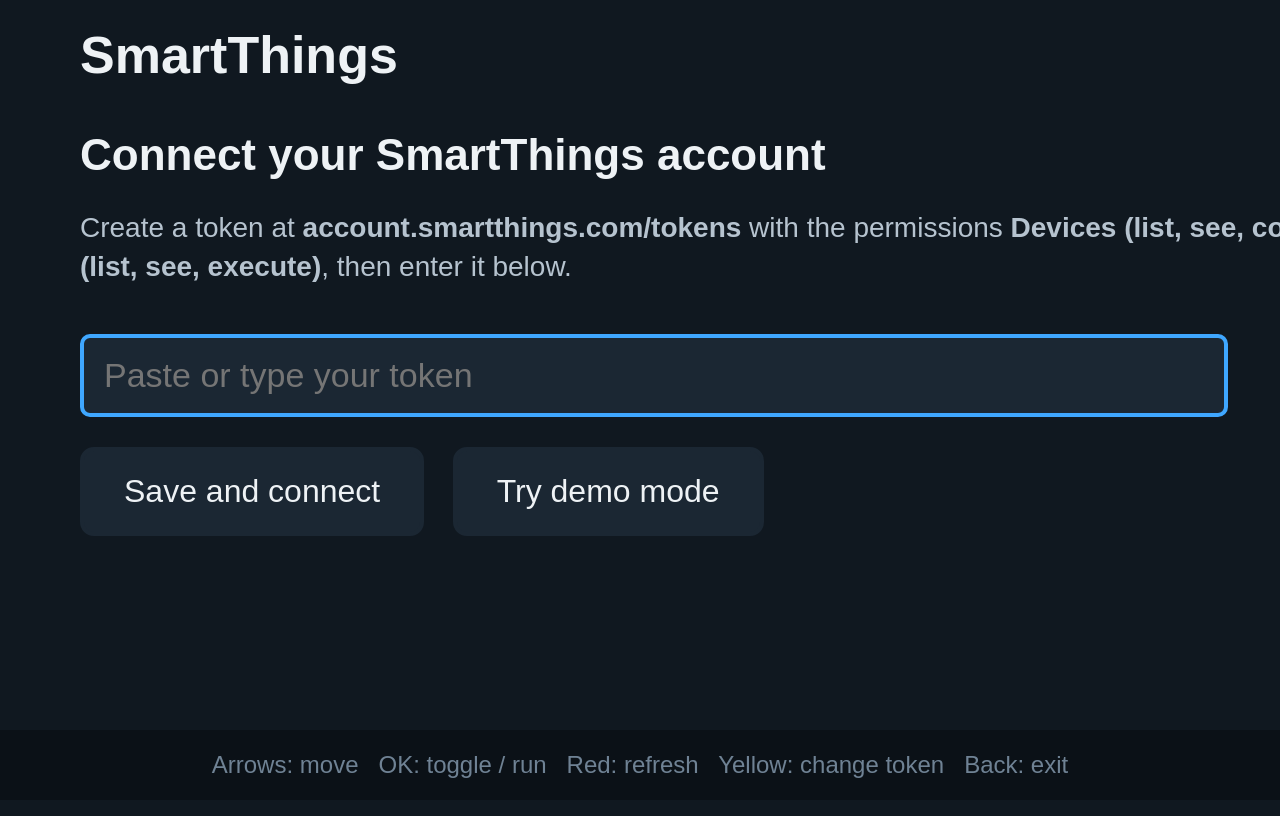
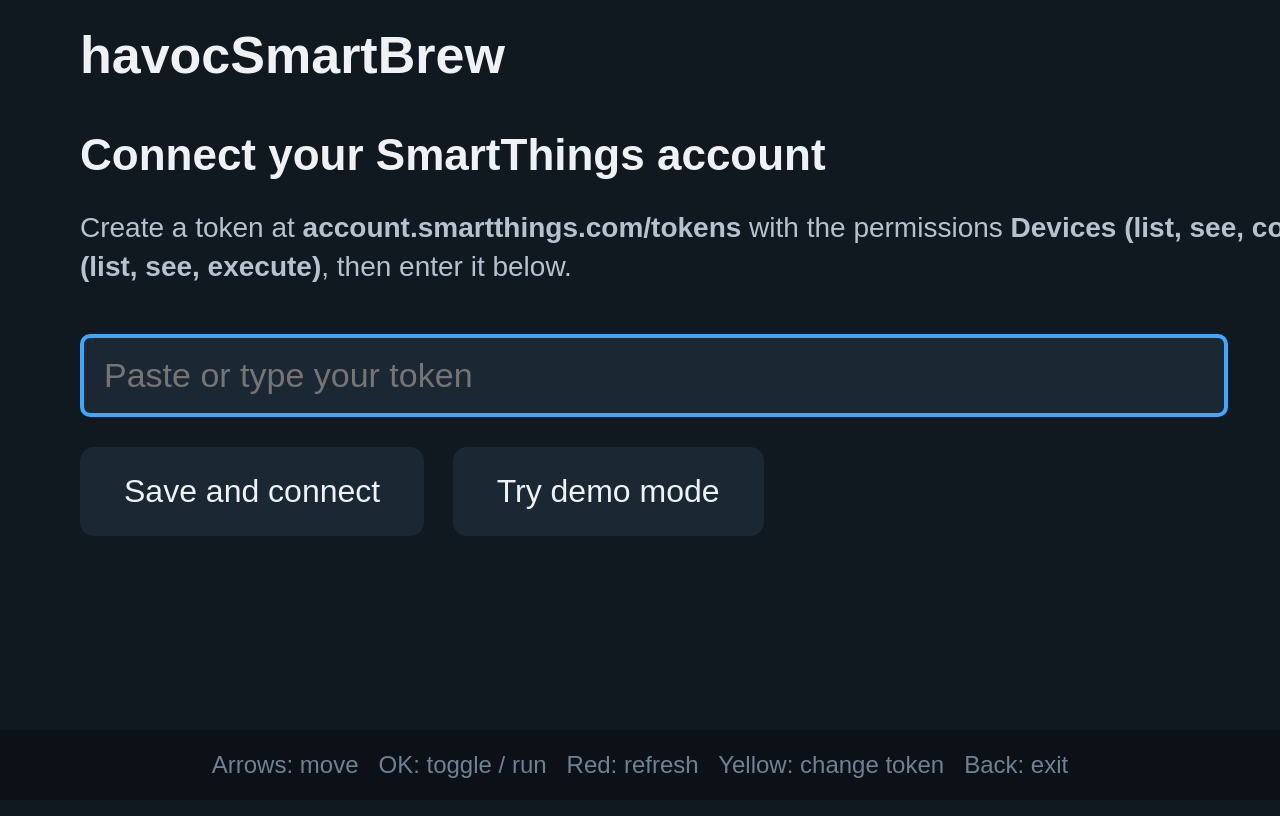
Before and after one commit to havocpsi-cpu/havocSmartBrew, a website: page app/index.html in a window 1280 px wide. Shown: the top 816 px of the page. Drawn offline with Linux system fonts and the light colour scheme.

Commit message:
Rename project to havocSmartBrew
Co-Authored-By: Claude Sonnet 5.5 <noreply@anthropic.com>

```diff
--- a/app/index.html
+++ b/app/index.html
@@ -2,14 +2,14 @@
 <html>
 <head>
 <meta charset="utf-8">
-<title>SmartThings</title>
+<title>havocSmartBrew</title>
 <meta name="viewport" content="width=1920, height=1080">
 <link rel="stylesheet" href="style.css">
 </head>
 <body>
 
 <div id="header">
-  <div id="title">SmartThings</div>
+  <div id="title">havocSmartBrew</div>
   <div id="status"></div>
 </div>
 
--- a/package.json
+++ b/package.json
@@ -1,6 +1,6 @@
 {
-  "name": "tizenbrew-smartthings",
-  "appName": "SmartThings",
+  "name": "havocsmartbrew",
+  "appName": "havocSmartBrew",
   "version": "0.1.0",
   "description": "Simple SmartThings dashboard for older Samsung Tizen TVs, packaged as a TizenBrew application module.",
   "packageType": "app",
```
Also changed, not shown: README.md.
